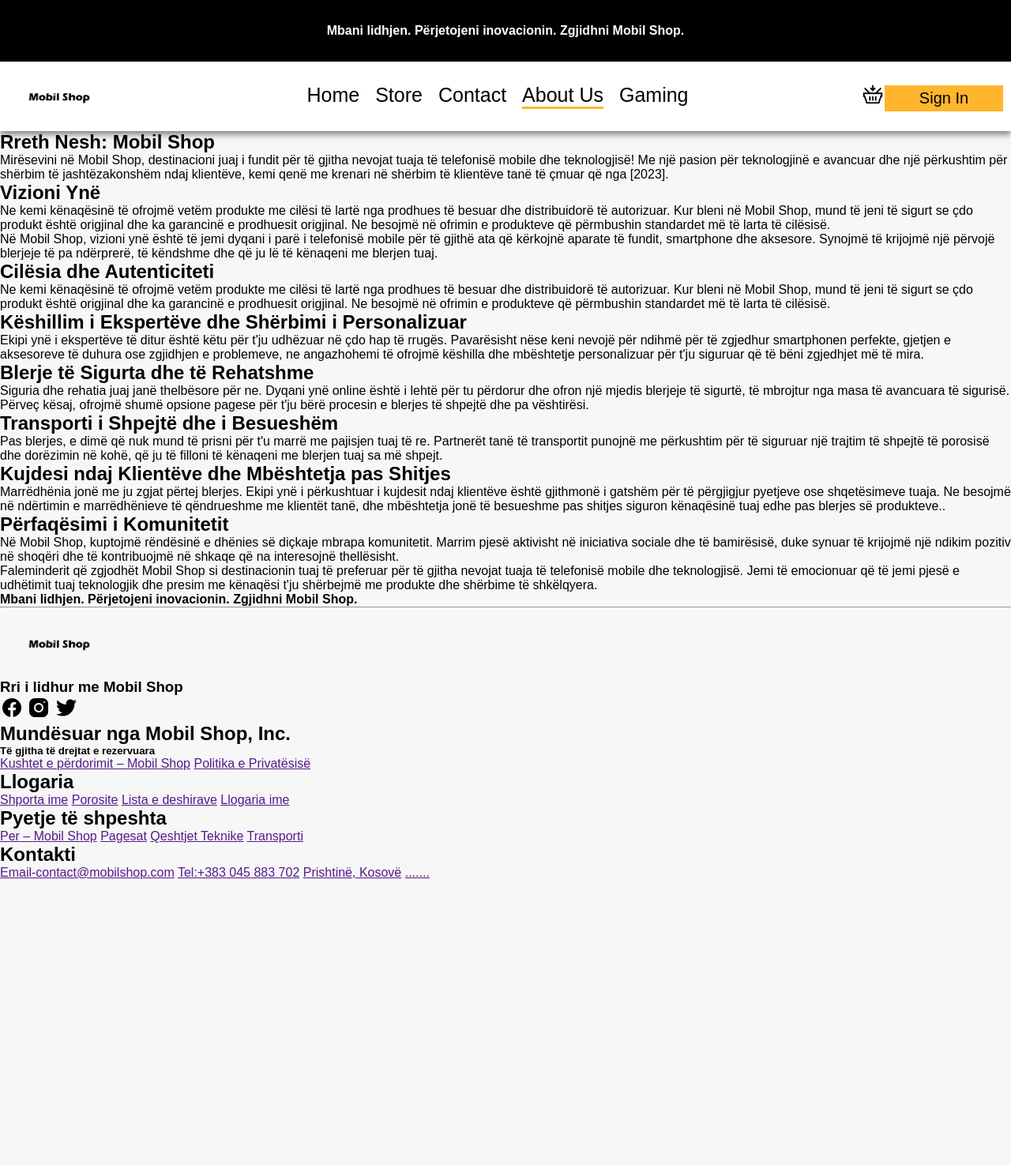
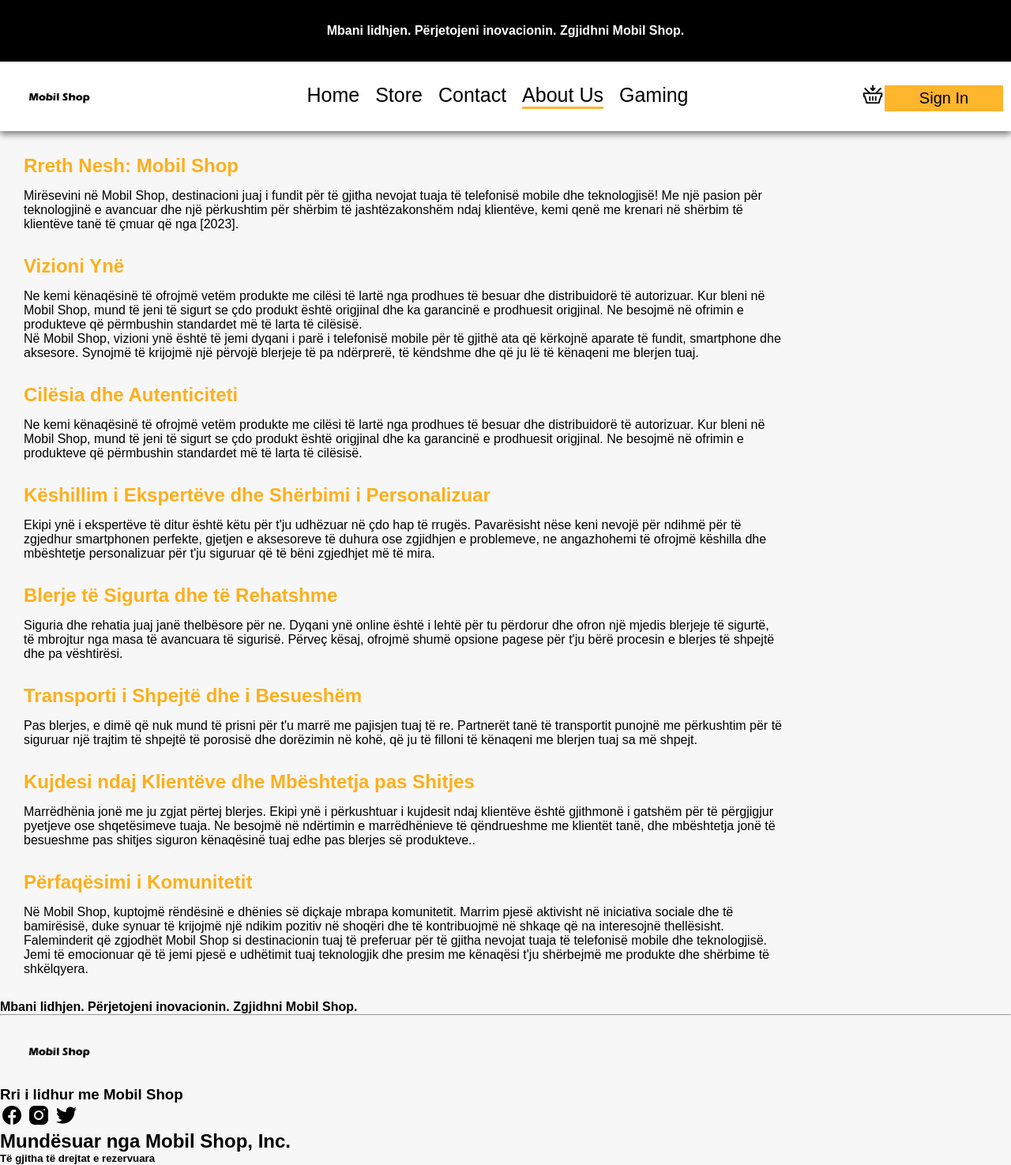
Before and after one commit to artinalushaku/-Projekti1MobilSHop, a PHP site: page /aboutUs.html in a window 1280 px wide. Shown: the top 1475 px of the page at 79% size. Before the commit the page ends 1113 px from the top, so only its background shows below. Run offline with PHP 8.4, Linux system fonts and the light colour scheme.

Commit message:
kod ne css

```diff
--- a/aboutUs.css
+++ b/aboutUs.css
@@ -124,3 +124,14 @@ body {
         font-size: 10px;
     }
   }
+  .text{
+    margin-top: 30px;
+    margin-right: 30px;
+    margin-bottom: 30px;
+    margin-left: 30px;
+    width: 75%;
+}
+.text h2{
+    margin-bottom: 15px;
+    color: rgb(253, 175, 28);
+}
```
